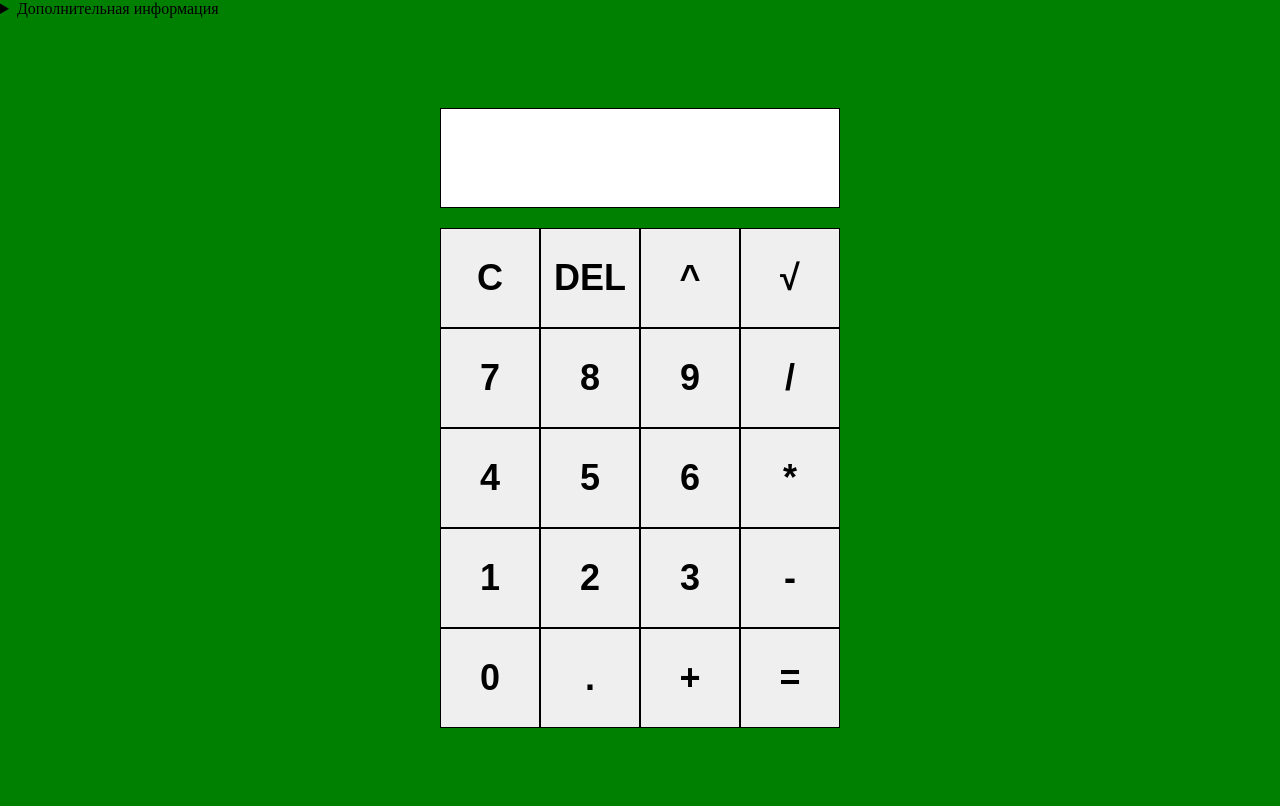
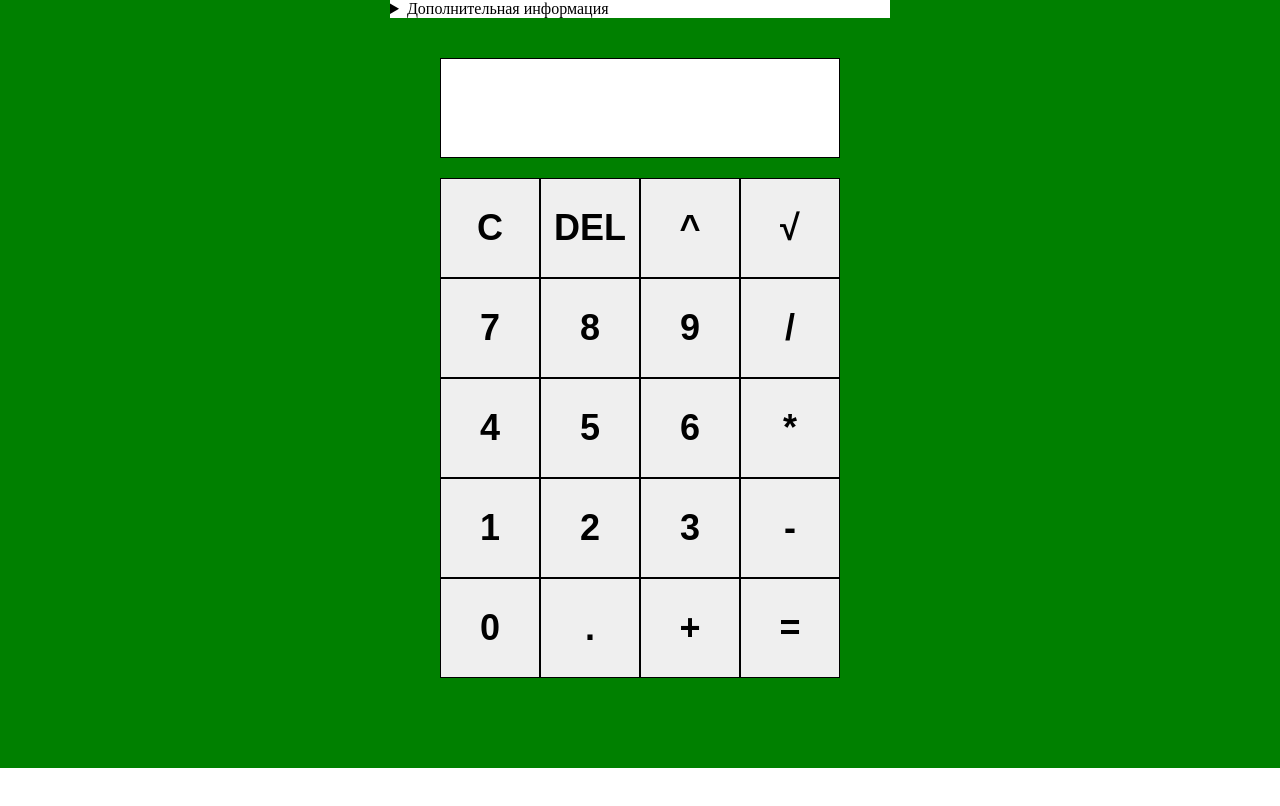
Before and after one commit to myfenix92/rs2020q3-projects, a plain HTML site: page calculator/index.html in a window 1280 px wide. Drawn offline with Linux system fonts and the light colour scheme.

Commit message:
feat: add style for info block

```diff
--- a/calculator/style.css
+++ b/calculator/style.css
@@ -5,6 +5,14 @@ body {
 
 .wrapper {
   background-color: green;
+}
+
+.text-info {
+  background-color: white;
+  width: 500px;
+  margin: 0 auto;
+  margin-bottom: -50px;
+  outline: none;
 }
 
 .calculator_grid {
@@ -31,6 +39,7 @@ body {
   word-break: break-all;
   border: 1px solid black;
   font-size: 24px;
+  font-weight: bold;
 }
 
 button {
```
